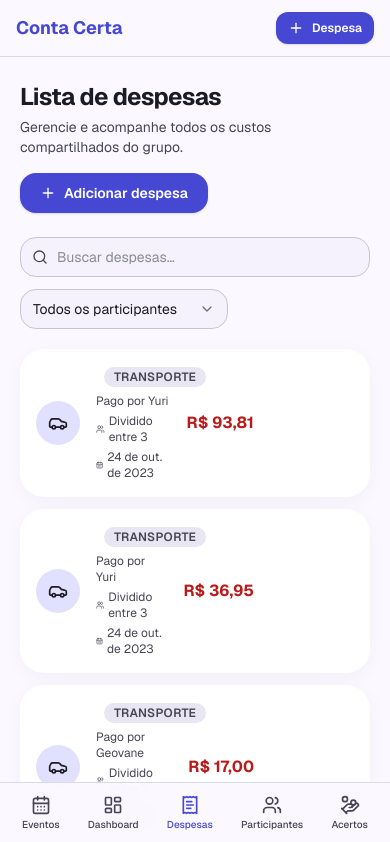
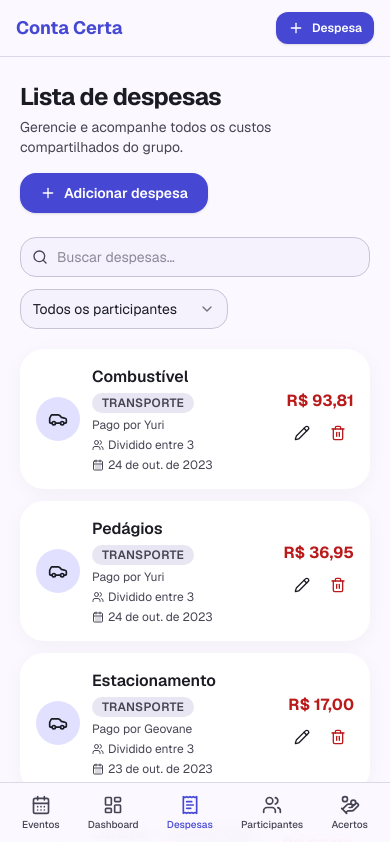
Before and after one commit to javascripto/divida-ai, a React (Vite) app: page /event/13b56b64-14df-4efa-8edf-567d80291c27/expenses in a window 390 px wide. Shown: the top 842 px of the page. Built offline with nearby package versions, Linux system fonts and the light colour scheme.

Commit message:
feat: atualizar estilo dos cards e melhorar layout na página de despesas

```diff
--- a/index.html
+++ b/index.html
@@ -3,7 +3,10 @@
   <head>
     <meta charset="UTF-8" />
     <link rel="icon" type="image/svg+xml" href="/favicon.svg" />
-    <meta name="viewport" content="width=device-width, initial-scale=1.0" />
+    <meta
+      name="viewport"
+      content="width=device-width, initial-scale=1.0, maximum-scale=1.0, user-scalable=no, viewport-fit=cover"
+    />
     <link rel="preconnect" href="https://fonts.googleapis.com" />
     <link rel="preconnect" href="https://fonts.gstatic.com" crossorigin />
     <link
--- a/src/components/ui/card.tsx
+++ b/src/components/ui/card.tsx
@@ -6,7 +6,7 @@ const Card = React.forwardRef<HTMLDivElement, React.HTMLAttributes<HTMLDivElemen
     <div
       ref={ref}
       className={cn(
-        "rounded-xl bg-surface-container-lowest text-on-surface shadow-[0_4px_20px_rgba(0,0,0,0.04)] dark:bg-surface-container dark:shadow-none",
+        "cc-surface rounded-xl text-on-surface shadow-[0_4px_20px_rgba(0,0,0,0.04)] dark:shadow-none",
         className,
       )}
       {...props}
--- a/src/index.css
+++ b/src/index.css
@@ -38,6 +38,10 @@
   --background: #fcf8ff;
   --on-background: #1b1b23;
   --radius: 1rem;
+  /* Fundo padrão dos cards (tema-aware). Definido como variável e aplicado
+     numa classe de @layer components para que utilities bg-* (ex.: bg-primary)
+     consigam sobrescrever em painéis coloridos, inclusive no dark mode. */
+  --card-bg: var(--surface-container-lowest);
 }
 
 .dark {
@@ -75,6 +79,7 @@
   --info: #adc1ff;
   --background: #0b0f1a;
   --on-background: #e6e7ee;
+  --card-bg: var(--surface-container);
 }
 
 @theme inline {
@@ -132,3 +137,11 @@
     -webkit-font-smoothing: antialiased;
   }
 }
+
+@layer components {
+  /* Fundo padrão dos cards. Em @layer components para ficar abaixo das
+     utilities — assim bg-primary/bg-secondary-container etc. sobrescrevem. */
+  .cc-surface {
+    background-color: var(--card-bg);
+  }
+}
--- a/src/pages/expenses.tsx
+++ b/src/pages/expenses.tsx
@@ -84,14 +84,14 @@ export function ExpensesPage() {
           const meta = categoryMeta[expense.category]
           const Icon = meta.icon
           return (
-            <Card key={expense.id} className="group flex items-center gap-4 p-4">
+            <Card key={expense.id} className="group flex items-center gap-3 p-4">
               <span className={`flex size-11 shrink-0 items-center justify-center rounded-full ${meta.tint}`}>
                 <Icon className="size-5" />
               </span>
               <div className="min-w-0 flex-1">
-                <div className="flex items-center gap-2">
-                  <h4 className="truncate font-semibold">{expense.description}</h4>
-                  <Badge variant="category">{meta.label}</Badge>
+                <div className="flex flex-wrap items-center gap-x-2 gap-y-1">
+                  <h4 className="min-w-0 truncate font-semibold">{expense.description}</h4>
+                  <Badge variant="category" className="shrink-0">{meta.label}</Badge>
                 </div>
                 <div className="mt-1 flex flex-wrap items-center gap-x-3 gap-y-1 text-xs text-on-surface-variant">
                   <span>Pago por {nameOf(expense.paidBy)}</span>
@@ -103,11 +103,15 @@ export function ExpensesPage() {
                   </span>
                 </div>
               </div>
-              <span className="font-bold text-error">{formatMoney(expense.amount, event.currency)}</span>
-              <div className="flex items-center gap-1 opacity-0 transition-opacity group-hover:opacity-100">
+              <div className="flex shrink-0 flex-col items-end gap-1">
+                <span className="whitespace-nowrap font-bold text-error">
+                  {formatMoney(expense.amount, event.currency)}
+                </span>
+                <div className="flex items-center gap-1 opacity-100 transition-opacity md:opacity-0 md:group-hover:opacity-100">
                   <Button
                     size="icon"
                     variant="ghost"
+                    className="size-8"
                     aria-label="Editar despesa"
                     onClick={() => navigate(`/event/${event.id}/expenses/${expense.id}/edit`)}
                   >
@@ -117,7 +121,7 @@ export function ExpensesPage() {
                     size="icon"
                     variant="ghost"
                     aria-label="Excluir despesa"
-                  className="text-error hover:bg-error-container"
+                    className="size-8 text-error hover:bg-error-container"
                     onClick={() => {
                       dispatch({ type: "DELETE_EXPENSE", eventId: event.id, expenseId: expense.id })
                       toast.success("Despesa excluída")
@@ -125,6 +129,7 @@ export function ExpensesPage() {
                   >
                     <Trash2 className="size-4" />
                   </Button>
+                </div>
               </div>
             </Card>
           )
```
Lines whose indentation alone changed are shown as unchanged.
